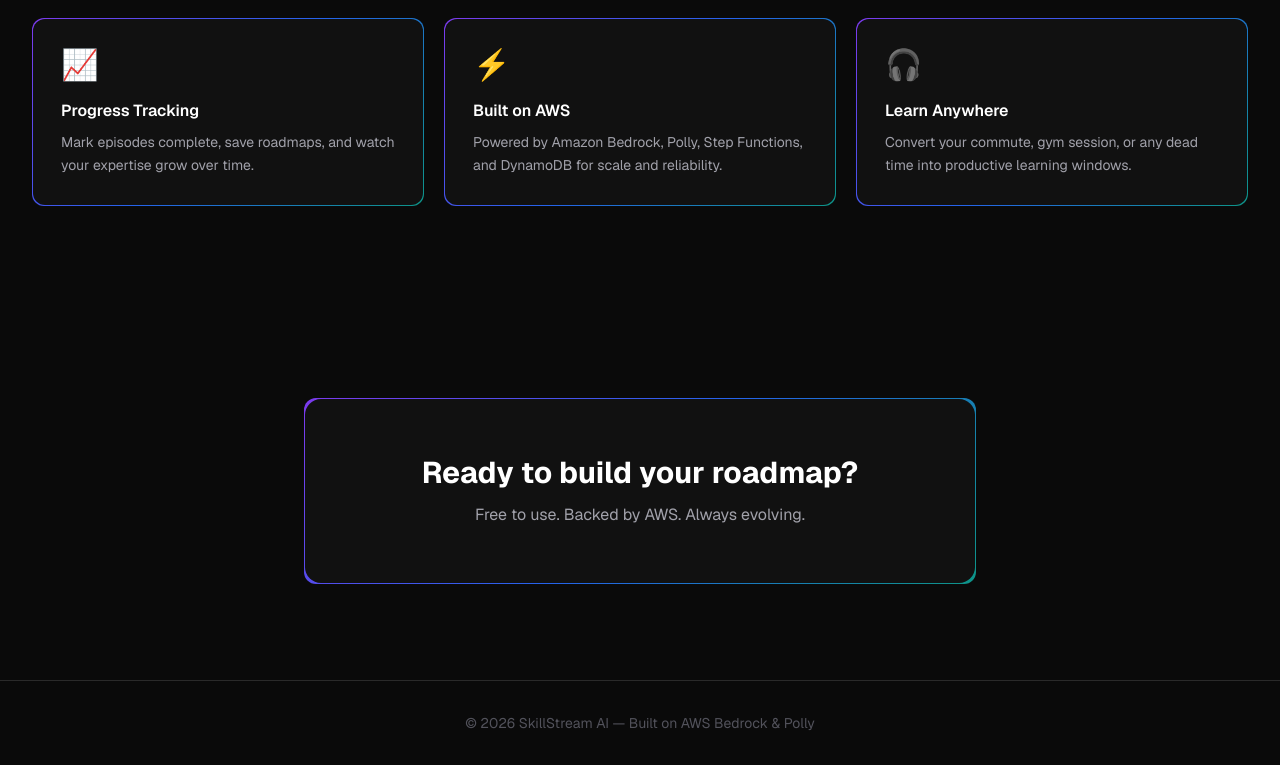
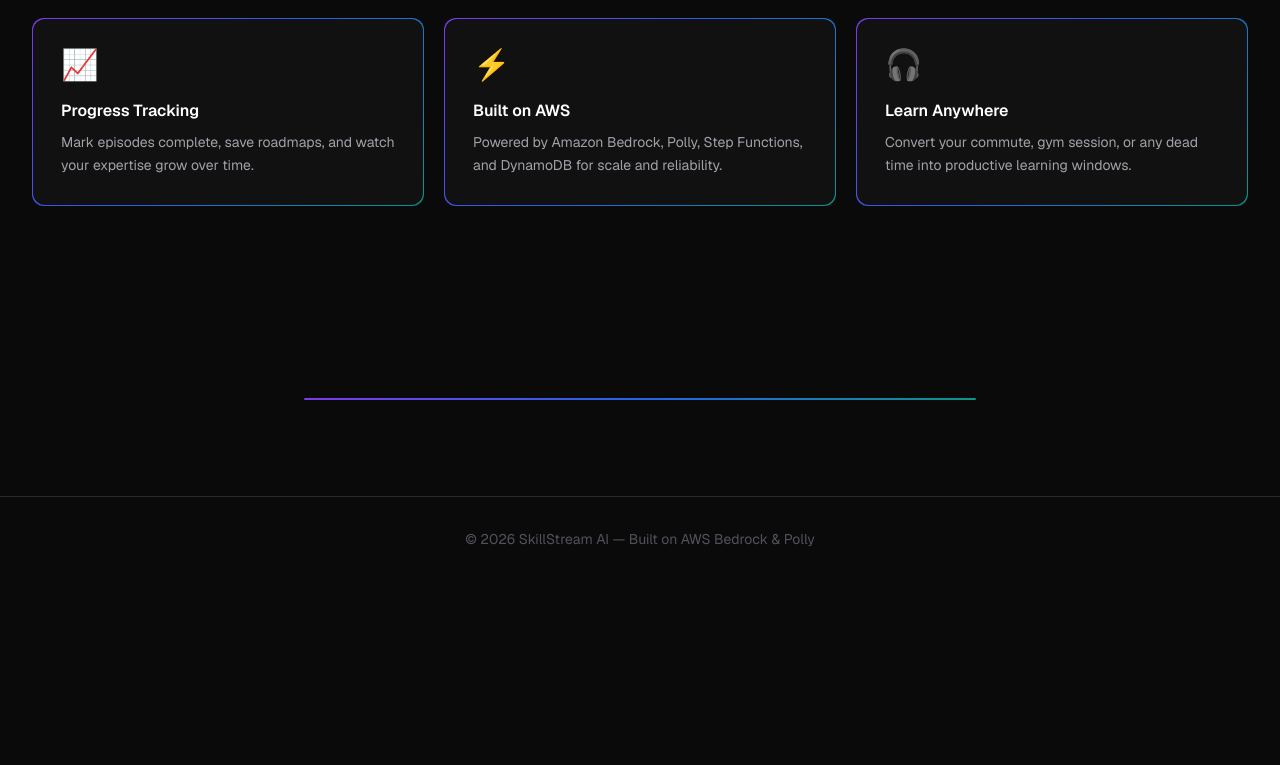
Before and after one commit to SkillStreamAI/skillstream-fe, a Next.js app: page / in a window 1280 px wide. Shown: the part 1479-2244 px from the top of the page. After the commit the page ends 2060 px from the top, so only its background shows below. Built offline with nearby package versions, Linux system fonts and the light colour scheme.

Commit message:
refactor: remove CTA section from LandingPage component

```diff
--- a/app/page.tsx
+++ b/app/page.tsx
@@ -111,15 +111,7 @@ export default function LandingPage() {
       {/* ── CTA ──────────────────────────────────────────── */}
       <section className="py-14 sm:py-24 text-center px-4">
         <div className="gradient-border rounded-2xl mx-auto max-w-2xl">
-          <div className="rounded-2xl bg-[#111] px-5 py-10 sm:px-8 sm:py-14">
-            <h2 className="text-2xl font-bold text-white sm:text-3xl">
-              Ready to build your roadmap?
-            </h2>
-            <p className="mt-3 text-[#a1a1aa]">
-              Free to use. Backed by AWS. Always evolving.
-            </p>
 
-          </div>
         </div>
       </section>
     </>
```
